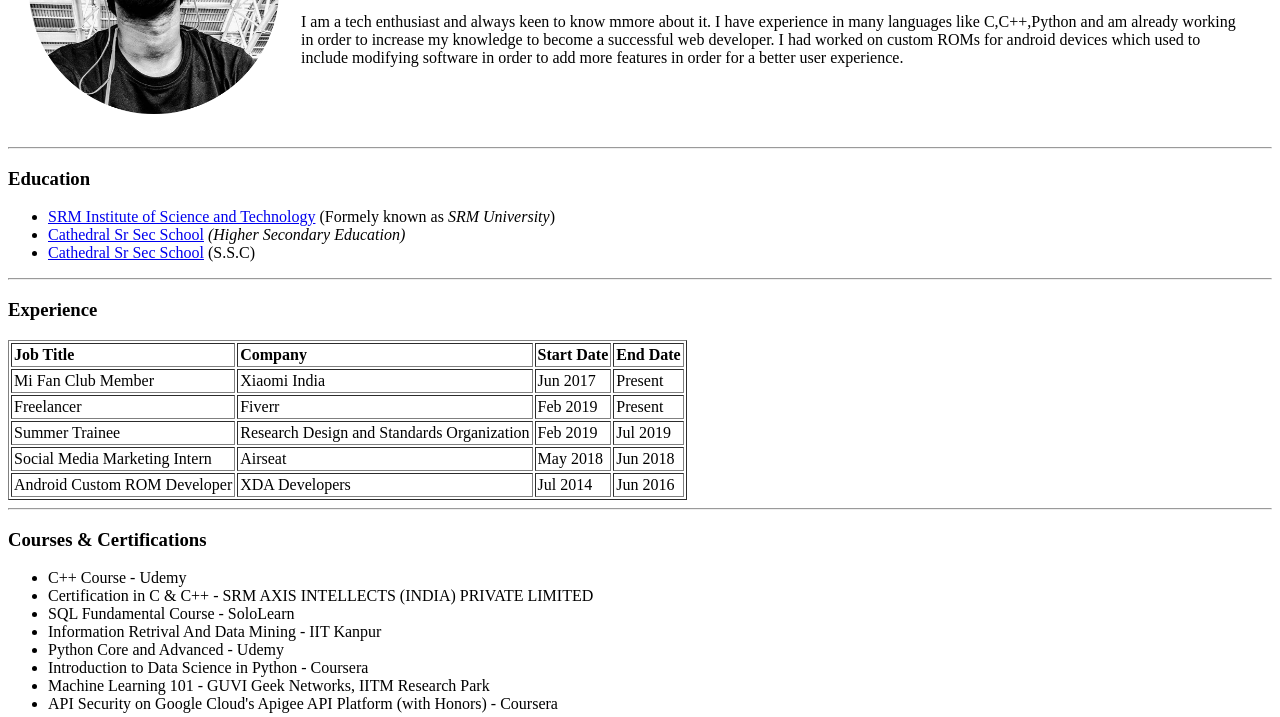
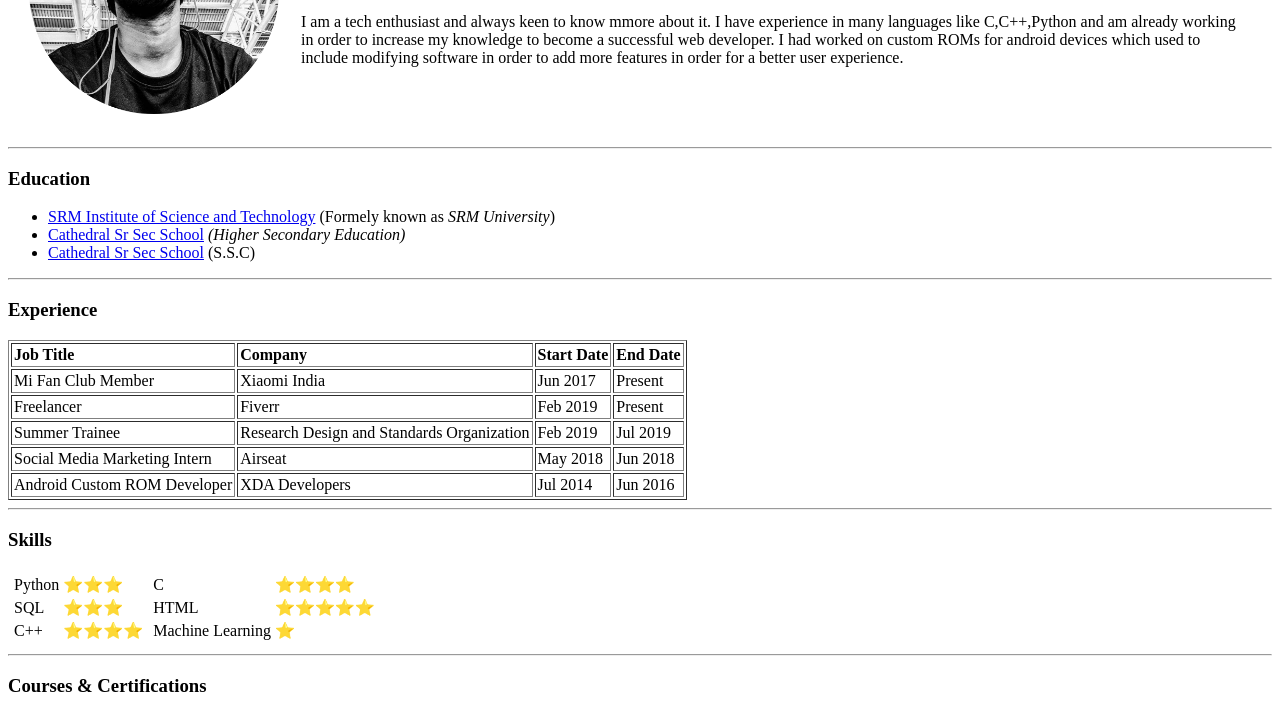
Before and after one commit to Kesarwani17/kesarwani17html.github.io, a plain HTML site: page index.html in a window 1280 px wide. Shown: the part 165-882 px from the top of the page. Drawn offline with Linux system fonts and the light colour scheme.

Commit message:
Structural Changes

```diff
--- a/index.html
+++ b/index.html
@@ -20,7 +20,7 @@
       </td>
     </tr>
   </table>
-<hr>
+  <hr>
   <h3>Education</h3>
   <ul>
     <li><a href="https://www.srmist.edu.in/">SRM Institute of Science and Technology</a> (Formely known as <em>SRM University</em>)</li>
@@ -73,6 +73,45 @@
     </tbody>
   </table>
   <hr>
+  <h3>Skills</h3>
+  <table>
+    <tr>
+      <td>
+        <table>
+          <tr>
+            <td>Python</td>
+            <td>⭐⭐⭐</td>
+          </tr>
+          <tr>
+            <td>SQL</td>
+            <td>⭐⭐⭐</td>
+          </tr>
+          <tr>
+            <td>C++</td>
+            <td>⭐⭐⭐⭐</td>
+          </tr>
+        </table>
+      </td>
+      <td>
+        <table>
+          <tr>
+            <td>C</td>
+            <td>⭐⭐⭐⭐</td>
+          </tr>
+          <tr>
+            <td>HTML</td>
+            <td>⭐⭐⭐⭐⭐ </td>
+          </tr>
+          <tr>
+            <td>Machine Learning</td>
+            <td>⭐</td>
+          </tr>
+        </table>
+      </td>
+    </tr>
+  </table>
+
+  <hr>
   <h3>Courses & Certifications</h3>
   <ul>
     <li>C++ Course - Udemy</li>
```
